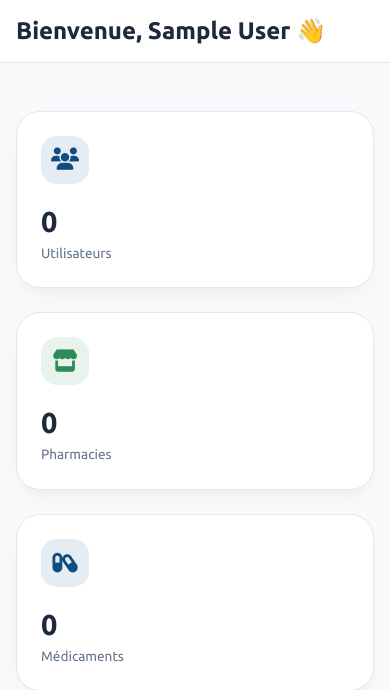
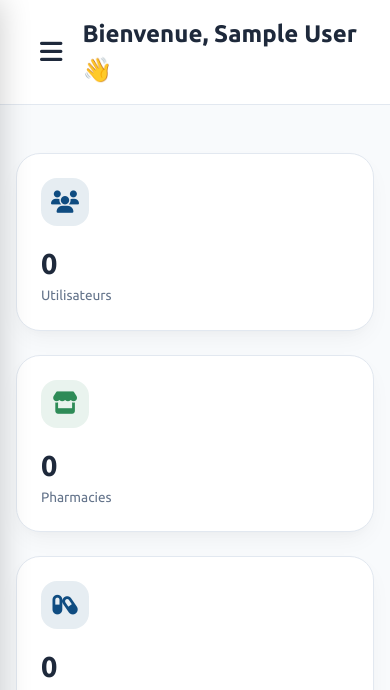
Before and after one commit to maryam2379/PharmaConect, a Flask app: page /dashboard in a window 390 px wide. Shown: the top 690 px of the page. Run offline with Flask 3, Linux system fonts and the light colour scheme; the visitor is signed in with stand-in values (Sample User, id 1); some libraries are stand-ins or nearby versions.

Commit message:
Update master.html

```diff
--- a/templates/admin/master.html
+++ b/templates/admin/master.html
@@ -9,7 +9,7 @@
     <script src="https://cdn.tailwindcss.com"></script>
     <link rel="stylesheet" href="https://cdnjs.cloudflare.com/ajax/libs/font-awesome/6.4.0/css/all.min.css">
     <style>
-        /* --- Styles inchangés --- */
+        /* --- Variables et styles de base (inchangés) --- */
         @font-face {
             font-family: 'Goodly';
             src: local('Goodly'), local('SF Pro Text'), local('Segoe UI');
@@ -46,6 +46,30 @@
             z-index: 40;
             transition: transform 0.3s ease;
             overflow-y: auto;
+        }
+        /* Version mobile : sidebar en overlay (hors écran par défaut) */
+        @media (max-width: 768px) {
+            .sidebar {
+                transform: translateX(-100%);
+                display: block; /* on garde le block pour l'animation */
+                box-shadow: 0 0 30px rgba(0,0,0,0.2);
+                border-right: none;
+                z-index: 60;
+            }
+            .sidebar.open {
+                transform: translateX(0);
+            }
+            /* Overlay sombre derrière la sidebar */
+            .sidebar-overlay {
+                display: none;
+                position: fixed;
+                inset: 0;
+                background: rgba(0,0,0,0.4);
+                z-index: 50;
+            }
+            .sidebar-overlay.active {
+                display: block;
+            }
         }
         .sidebar-header {
             padding: 2rem 1.5rem;
@@ -143,6 +167,11 @@
             display: flex;
             flex-direction: column;
         }
+        @media (max-width: 768px) {
+            .main-content {
+                margin-left: 0;
+            }
+        }
         .top-bar {
             background: var(--blanc-carte);
             padding: 1rem 2rem;
@@ -153,6 +182,26 @@
             position: sticky;
             top: 0;
             z-index: 30;
+        }
+        .top-bar-left {
+            display: flex;
+            align-items: center;
+            gap: 12px;
+        }
+        /* Bouton hamburger pour mobile */
+        .menu-toggle {
+            display: none;
+            background: none;
+            border: none;
+            font-size: 1.6rem;
+            color: var(--texte-fonce);
+            cursor: pointer;
+            padding: 4px 8px;
+        }
+        @media (max-width: 768px) {
+            .menu-toggle {
+                display: block;
+            }
         }
         .page-title {
             font-family: 'Goodly', 'Ubuntu', sans-serif;
@@ -171,6 +220,9 @@
             transition: 0.2s;
         }
         .btn-logout:hover { background: #dc2626; color: white; }
+        @media (max-width: 768px) {
+            .btn-logout { display: none; }
+        }
         .flash-messages { padding: 1rem 2rem; }
         .alert {
             padding: 12px 16px;
@@ -184,8 +236,11 @@
         .alert-success { background: #e0f2e9; border-left: 4px solid var(--vert-principal); color: #166534; }
         .alert-danger { background: #fee2e2; border-left: 4px solid #dc2626; color: #991b1b; }
         .content { padding: 2rem; flex: 1; }
+        @media (max-width: 768px) {
+            .content { padding: 1rem; padding-bottom: 90px; }
+        }
 
-        /* --- Barre flottante mobile --- */
+        /* --- Barre flottante mobile (inchangée) --- */
         .mobile-bottom-nav {
             display: none;
             position: fixed;
@@ -245,35 +300,18 @@
             font-size: 1.8rem;
         }
         @media (max-width: 768px) {
-            .sidebar {
-                transform: translateX(-100%);
-                display: none;
-            }
-            .main-content {
-                margin-left: 0;
-            }
-            .top-bar {
-                padding: 0.8rem 1rem;
-            }
-            .content {
-                padding: 1rem;
-                padding-bottom: 90px;
-            }
-            .btn-logout {
-                display: none;
-            }
             .mobile-bottom-nav {
                 display: block;
-            }
-            #menu-toggle {
-                display: none;
             }
         }
     </style>
     {% block extra_css %}{% endblock %}
 </head>
 <body>
-    <!-- Sidebar desktop -->
+    <!-- Overlay pour la sidebar mobile -->
+    <div class="sidebar-overlay" id="sidebarOverlay"></div>
+
+    <!-- Sidebar (desktop + mobile overlay) -->
     <aside class="sidebar" id="sidebar">
         <div class="sidebar-header">
             <a href="{{ url_for('main.home') }}" class="logo">
@@ -320,7 +358,13 @@
 
     <div class="main-content">
         <header class="top-bar">
-            <h1 class="page-title">{% block page_title %}Dashboard{% endblock %}</h1>
+            <div class="top-bar-left">
+                <!-- Bouton hamburger pour ouvrir la sidebar sur mobile -->
+                <button class="menu-toggle" id="menuToggle" aria-label="Menu">
+                    <i class="fas fa-bars"></i>
+                </button>
+                <h1 class="page-title">{% block page_title %}Dashboard{% endblock %}</h1>
+            </div>
             <a href="{{ url_for('main.logout') }}" class="btn-logout"><i class="fas fa-sign-out-alt"></i> Déconnexion</a>
         </header>
         <div class="flash-messages">
@@ -338,15 +382,15 @@
         </main>
     </div>
 
-    <!-- BARRE DE NAVIGATION MOBILE FLOTTANTE AVEC ICÔNE SPÉCIFIQUE AU RÔLE -->
+    <!-- Barre de navigation mobile flottante (actions rapides) -->
     <div class="mobile-bottom-nav">
         <div class="mobile-nav-items">
-            <!-- 1. Tableau de bord -->
+            <!-- Tableau de bord -->
             <a href="{{ url_for('main.dashboard') }}" class="mobile-nav-item {% if request.endpoint == 'main.dashboard' %}active{% endif %}">
                 <i class="fas fa-tachometer-alt"></i>
             </a>
 
-            <!-- 2. Icône spécifique au rôle (remplace l'ancien bouton Accueil) -->
+            <!-- Icône spécifique au rôle (action principale) -->
             {% if session.role == 'patient' %}
                 <a href="{{ url_for('main.patient_scan') }}" class="mobile-nav-item {% if request.endpoint == 'main.patient_scan' %}active{% endif %}">
                     <i class="fas fa-qrcode"></i>
@@ -364,37 +408,76 @@
                     <i class="fas fa-chart-simple"></i>
                 </a>
             {% else %}
-                <!-- fallback : Accueil -->
                 <a href="{{ url_for('main.home') }}" class="mobile-nav-item {% if request.endpoint == 'main.home' %}active{% endif %}">
                     <i class="fas fa-home"></i>
                 </a>
             {% endif %}
 
-            <!-- 3. Logo central (Accueil) -->
+            <!-- Logo central (Accueil) -->
             <div class="mobile-nav-center">
                 <a href="{{ url_for('main.home') }}" class="mobile-nav-item">
                     <img src="{{ url_for('static', filename='images/Group 2.svg') }}" alt="Logo" style="width: 30px; height: 30px; object-fit: contain;">
                 </a>
             </div>
 
-            <!-- 4. Profil -->
+            <!-- Profil -->
             <a href="{{ url_for('main.profile') }}" class="mobile-nav-item">
                 <i class="fas fa-user-circle"></i>
             </a>
 
-            <!-- 5. Déconnexion -->
+            <!-- Déconnexion -->
             <a href="{{ url_for('main.logout') }}" class="mobile-nav-item">
                 <i class="fas fa-sign-out-alt"></i>
             </a>
         </div>
     </div>
 
-    <button id="menu-toggle" class="fixed bottom-4 left-4 z-50 md:hidden bg-white rounded-full p-3 shadow-lg border">
-        <i class="fas fa-bars text-vert-principal"></i>
-    </button>
     <script>
-        // La sidebar est masquée sur mobile, on cache le toggle
-        document.getElementById('menu-toggle').style.display = 'none';
+        // Gestion de l'ouverture/fermeture de la sidebar sur mobile
+        const sidebar = document.getElementById('sidebar');
+        const overlay = document.getElementById('sidebarOverlay');
+        const toggleBtn = document.getElementById('menuToggle');
+
+        function openSidebar() {
+            sidebar.classList.add('open');
+            overlay.classList.add('active');
+            document.body.style.overflow = 'hidden'; // empêcher le scroll
+        }
+
+        function closeSidebar() {
+            sidebar.classList.remove('open');
+            overlay.classList.remove('active');
+            document.body.style.overflow = '';
+        }
+
+        toggleBtn.addEventListener('click', function(e) {
+            e.stopPropagation();
+            if (sidebar.classList.contains('open')) {
+                closeSidebar();
+            } else {
+                openSidebar();
+            }
+        });
+
+        overlay.addEventListener('click', closeSidebar);
+
+        // Fermer la sidebar si on clique sur un lien (pour une meilleure UX)
+        document.querySelectorAll('.nav-item').forEach(item => {
+            item.addEventListener('click', function() {
+                if (window.innerWidth <= 768) {
+                    closeSidebar();
+                }
+            });
+        });
+
+        // Gérer le redimensionnement : si on passe en desktop, s'assurer que la sidebar est ouverte (sans overlay)
+        window.addEventListener('resize', function() {
+            if (window.innerWidth > 768) {
+                sidebar.classList.remove('open');
+                overlay.classList.remove('active');
+                document.body.style.overflow = '';
+            }
+        });
     </script>
     {% block extra_js %}{% endblock %}
 </body>
```
